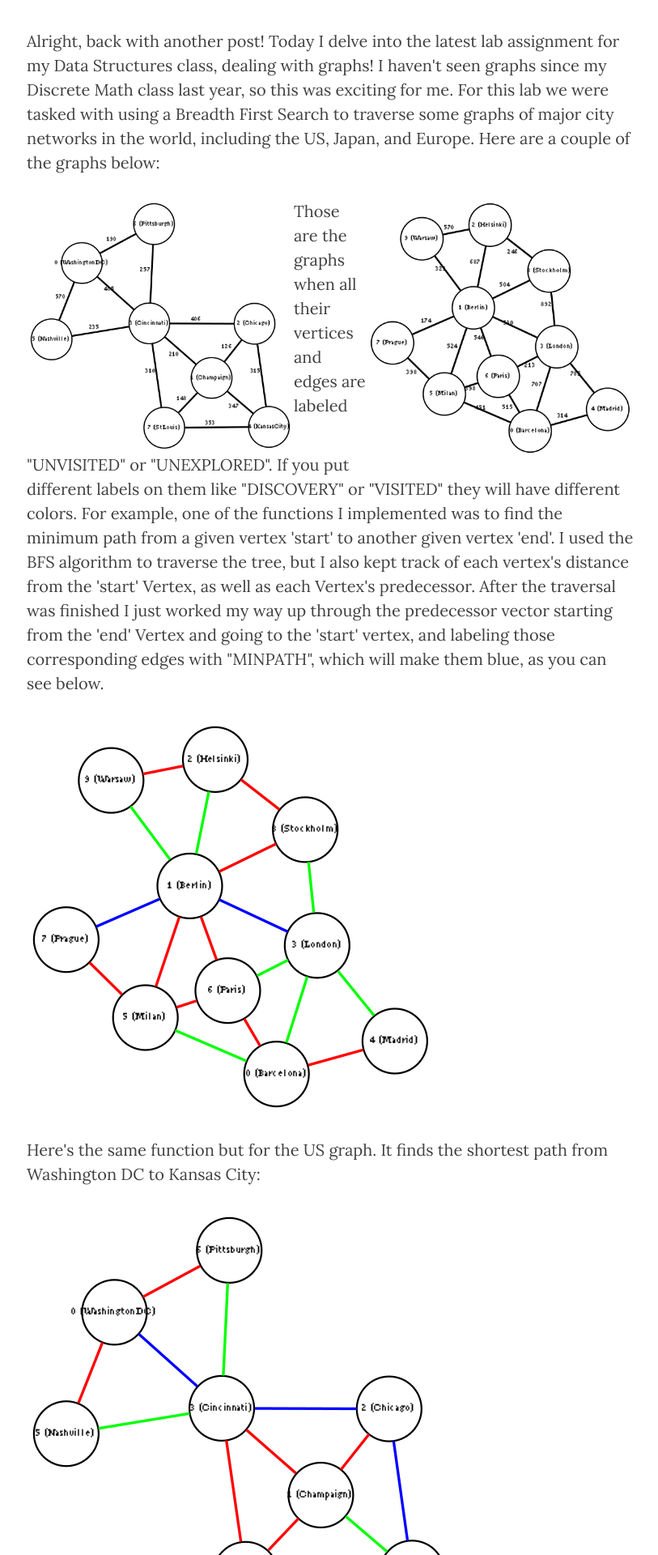
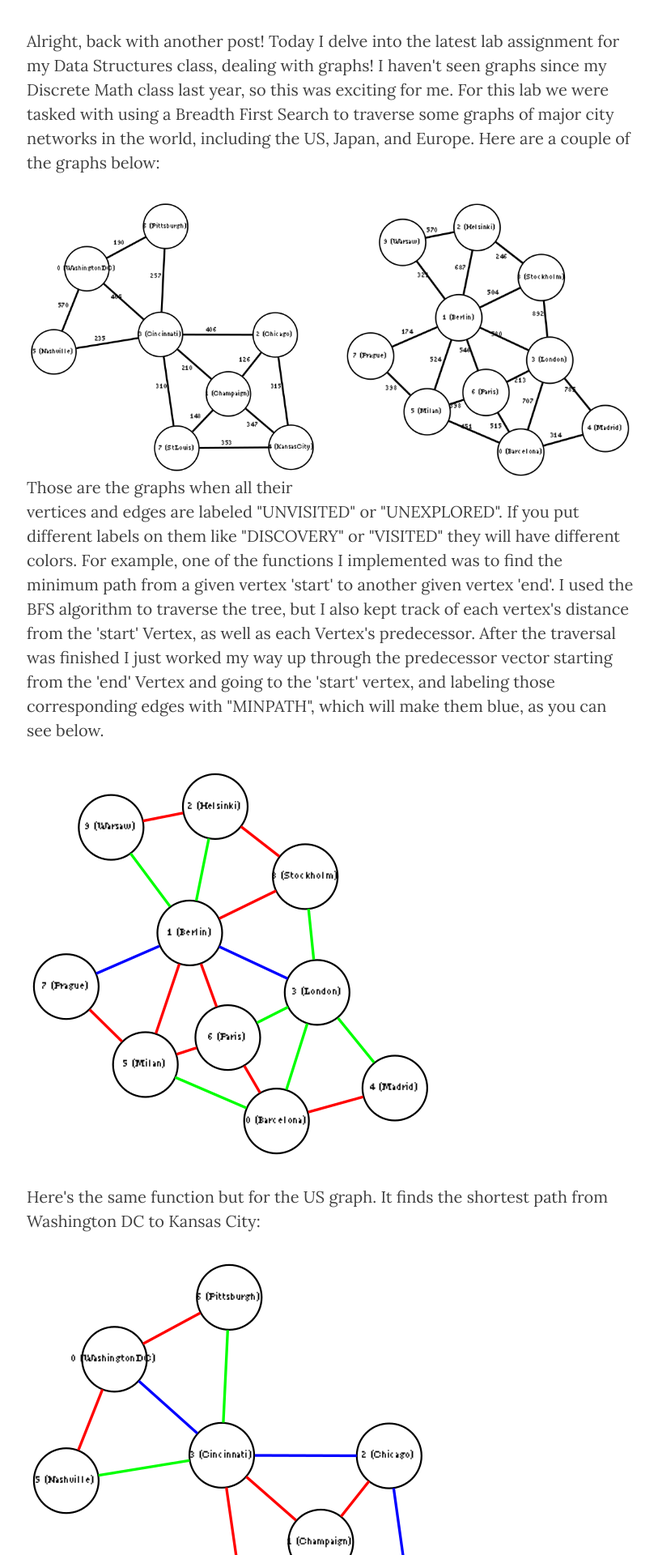
Before and after one commit to cjang5/blog, a Jekyll site: the page built from _posts/2014-12-05-glamorous-graphs.markdown, in a window 1280 px wide. Shown: the part 520-2440 px from the top of the page at 81% size, without its empty margins (232-1045 px from the left). Built offline with Jekyll 4.4.1, drawn with Linux system fonts in a browser that asks for light colours; nearby versions of some CDN libraries.

Commit message:
Update 2014-12-05-glamorous-graphs.markdown

```diff
--- a/_posts/2014-12-05-glamorous-graphs.markdown
+++ b/_posts/2014-12-05-glamorous-graphs.markdown
@@ -9,7 +9,7 @@ header-img: "img/posts/post-06/post-06-bg.png"
 
 <p>Alright, back with another post! Today I delve into the latest lab assignment for my Data Structures class, dealing with graphs! I haven't seen graphs since my Discrete Math class last year, so this was exciting for me. For this lab we were tasked with using a Breadth First Search to traverse some graphs of major city networks in the world, including the US, Japan, and Europe. Here are a couple of the graphs below: </p>
 
-<p> <img class="img-responsive" src="{{ site.baseurl }}/img/posts/post-06/united-states-mst.png" style="width:330px" align="left"> <img class="img-responsive" src="{{ site.baseurl }}/img/posts/post-06/europe.png" style="width:330px" align="right"></p>
+<p> <img class="img-responsive" src="{{ site.baseurl }}/img/posts/post-06/united-states-mst.png" style="width:360px" align="left"> <img class="img-responsive" src="{{ site.baseurl }}/img/posts/post-06/europe.png" style="width:360px" align="right"></p>
 
 <p> Those are the graphs when all their vertices and edges are labeled "UNVISITED" or "UNEXPLORED". If you put different labels on them like "DISCOVERY" or "VISITED" they will have different colors. For example, one of the functions I implemented was to find the minimum path from a given vertex 'start' to another given vertex 'end'. I used the BFS algorithm to traverse the tree, but I also kept track of each vertex's distance from the 'start' Vertex, as well as each Vertex's predecessor. After the traversal was finished I just worked my way up through the predecessor vector starting from the 'end' Vertex and going to the 'start' vertex, and labeling those corresponding edges with "MINPATH", which will make them blue, as you can see below. </p>
 
```
